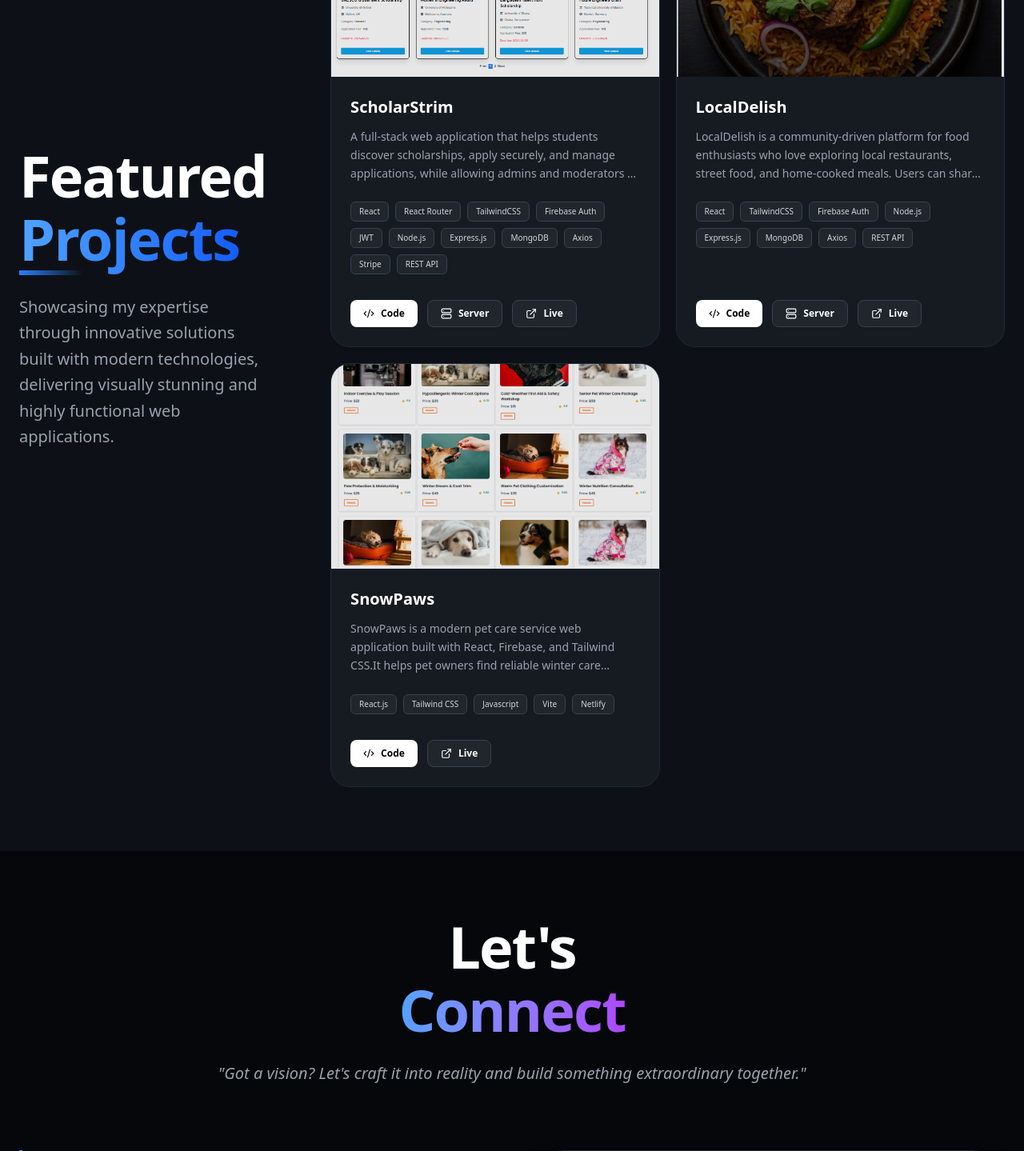
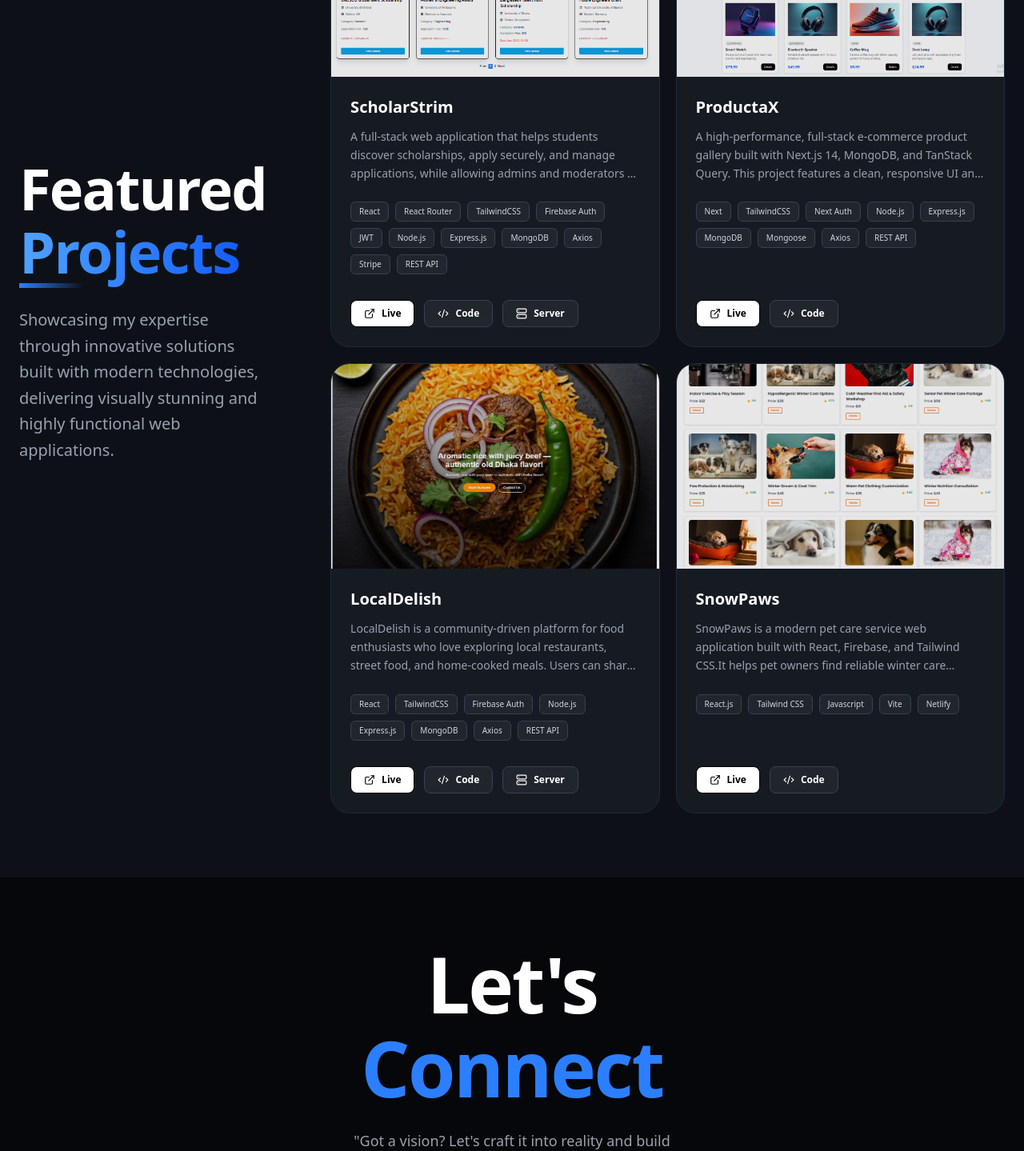
Before and after one commit to abdullah-shamim-2004/my-portfolio, a React (Vite) app: page / in a window 1280 px wide. Shown: the part 3280-4719 px from the top of the page at 80% size. Built offline with nearby package versions, Linux system fonts and the light colour scheme.

Commit message:
Added another project in project section.

```diff
--- a/src/Components/Connect/ConnectSection.jsx
+++ b/src/Components/Connect/ConnectSection.jsx
@@ -13,10 +13,23 @@ const ConnectSection = () => {
     <div className="min-h-screen bg-[#05070a] text-white py-20 px-6 font-sans">
       <div className="max-w-7xl mx-auto">
         {/* Section Header */}
-        <div className="text-center mb-20 space-y-6">
+        <div className="md:col-span-4 text-center md:sticky mb-3.5">
+          <h2 className="text-6xl md:text-8xl font-extrabold tracking-tight leading-[1.1] mb-6">
+            <span className="">Let's</span> <br />
+            <span className="text-blue-500"> Connect</span>
+          </h2>
+
+          {/* <div className="w-20 h-1.5  bg-gradient-to-r from-blue-500 to-transparent mb-6"></div> */}
+
+          <p className="text-gray-400 mx-auto text-lg leading-relaxed max-w-md">
+            "Got a vision? Let's craft it into reality and build something
+            extraordinary together."
+          </p>
+        </div>
+        {/* <div className="text-center mb-20 space-y-6">
           <h2 className="text-5xl md:text-7xl font-extrabold tracking-tight leading-[1.1]">
-            Let's <br className="hidden md:block" />
-            <span className="text-transparent bg-clip-text bg-gradient-to-r from-blue-400 to-purple-500">
+            Let's
+            <span className="text-transparent bg-clip-text bg-blue-600">
               Connect
             </span>
           </h2>
@@ -24,7 +37,7 @@ const ConnectSection = () => {
             "Got a vision? Let's craft it into reality and build something
             extraordinary together."
           </p>
-        </div>
+        </div> */}
 
         <div className="grid grid-cols-1 lg:grid-cols-2 gap-12">
           {/* Left Side: Contact Information Cards */}
--- a/src/Components/Projects/ProjectsSection.jsx
+++ b/src/Components/Projects/ProjectsSection.jsx
@@ -1,6 +1,7 @@
 import React from "react";
 import { Github, ExternalLink, Globe, Code2, Server } from "lucide-react";
 import scholar from "../../assets/scholar.png";
+import product from "../../assets/productaX.png";
 import local from "../../assets/local.png";
 import snow from "../../assets/snow.png";
 
@@ -28,6 +29,25 @@ const ProjectsSection = () => {
       serverLink:
         "https://github.com/abdullah-shamim-2004/ScholarStream-Server",
       liveLink: "https://scholar-stream-client.netlify.app/",
+    },
+    {
+      title: " ProductaX ",
+      description:
+        "A high-performance, full-stack e-commerce product gallery built with Next.js 14, MongoDB, and TanStack Query. This project features a clean, responsive UI and a robust backend API for seamless data fetching..",
+      tags: [
+        "Next",
+        "TailwindCSS",
+        "Next Auth",
+        "Node.js",
+        "Express.js",
+        "MongoDB",
+        "Mongoose",
+        "Axios",
+        "REST API",
+      ],
+      image: product,
+      codeLink: "https://github.com/abdullah-shamim-2004/ProductaX",
+      liveLink: "https://productax.vercel.app/",
     },
     {
       title: " LocalDelish ",
@@ -117,8 +137,14 @@ const ProjectsSection = () => {
                 {/* Action Buttons (As per image) */}
                 <div className="mt-auto flex flex-wrap gap-3">
                   <a
+                    href={project.liveLink}
+                    className="flex items-center gap-2 px-4 py-2 bg-white  text-black border rounded-lg text-xs font-bold hover:bg-gray-200 transition-colors"
+                  >
+                    <ExternalLink size={14} /> Live
+                  </a>
+                  <a
                     href={project.codeLink}
-                    className="flex items-center gap-2 px-4 py-2 bg-white text-black rounded-lg text-xs font-bold hover:bg-gray-200 transition-colors"
+                    className="flex items-center gap-2 px-4 py-2 bg-[#21262d] text-white border border-gray-700 rounded-lg text-xs font-bold hover:bg-[#30363d] transition-colors"
                   >
                     <Code2 size={14} /> Code
                   </a>
@@ -131,13 +157,6 @@ const ProjectsSection = () => {
                       <Server size={14} /> Server
                     </a>
                   )}
-
-                  <a
-                    href={project.liveLink}
-                    className="flex items-center gap-2 px-4 py-2 bg-[#21262d] text-white border border-gray-700 rounded-lg text-xs font-bold hover:bg-[#30363d] transition-colors"
-                  >
-                    <ExternalLink size={14} /> Live
-                  </a>
                 </div>
               </div>
             </div>
```
Also changed, not shown: src/assets/productaX.png (added), 1 other file (tests, documents, lock files or other folders).
